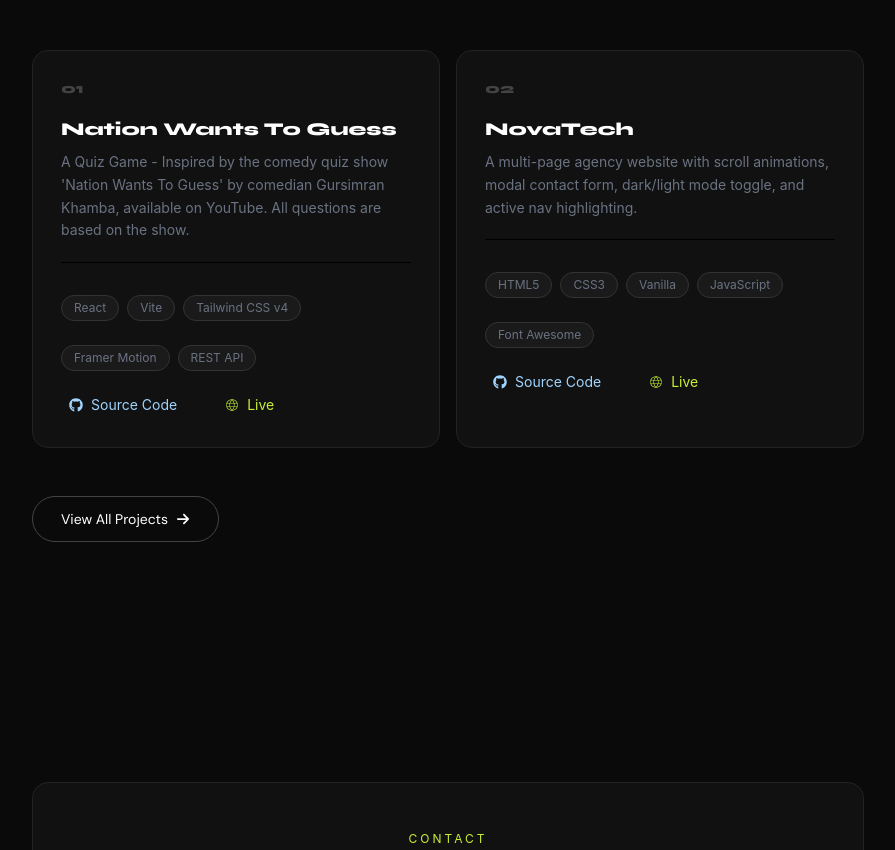
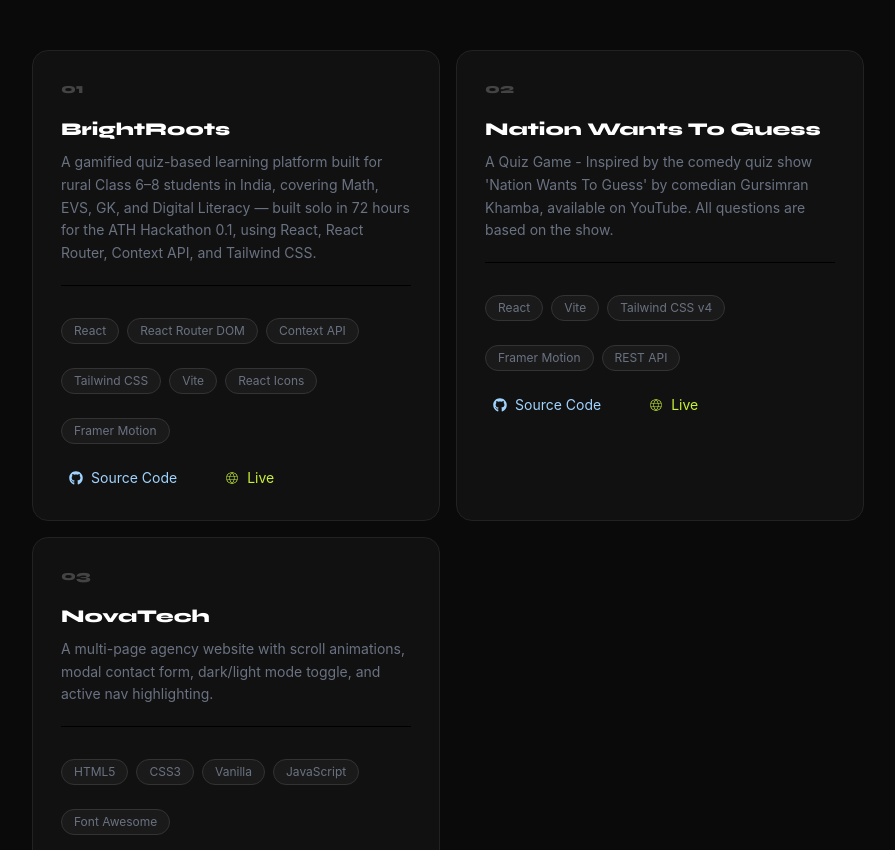
Before and after one commit to sadiksaifi9958/nova-folio, a React (Vite) app: page / in a window 1280 px wide. Shown: the part 2300-3150 px from the top of the page, without its empty margins (192-1087 px from the left). Built offline with nearby package versions, Linux system fonts and the light colour scheme.

Commit message:
Add 'BrightRoots' project details and renumber projects
Added detailed project information for 'BrightRoots' and updated project numbering.

```diff
--- a/src/constants/ProjectsData.js
+++ b/src/constants/ProjectsData.js
@@ -1,6 +1,19 @@
 const projectsData = [
   {
     number: 1,
+    title: "BrightRoots",
+    desc: "A gamified quiz-based learning platform built for rural Class 6–8 students in India, covering Math, EVS, GK, and Digital Literacy — built solo in 72 hours for the ATH Hackathon 0.1, using React, React Router, Context API, and Tailwind CSS.",
+    tags: ["React", "React Router DOM", "Context API", "Tailwind CSS", "Vite", "React Icons", "Framer Motion"],
+    githubURL: "https://github.com/sadiksaifi9958/brightroots",
+    liveURL: "https://brightroots-learning.vercel.app/",
+    summary:
+      "BrightRoots is a gamified learning platform built to address a real-world problem: students in rural India often lack access to engaging, interactive digital education — most existing ed-tech platforms are too complex, too data-heavy, or simply not designed with low-end devices and rural learners in mind. BrightRoots tackles this by turning core academic learning into a lightweight, motivating quiz experience for Class 6–8 students \n" +
+      "The platform covers four subjects — Math, Environmental Science (EVS), General Knowledge, and Digital Literacy — each with 10 questions, instant post-answer explanations, and a saffron/teal color theme chosen for warmth and readability. Every question runs on a 30-second timer with a visual countdown, and answer options are randomized on each attempt to prevent rote memorization. \n" +
+      "What sets BrightRoots apart is its gamification layer: students earn XP (score × 10) after every quiz, unlock achievement badges (First Star, On Fire, Champion, Genius) based on performance, and track subject-wise progress. All state — selected subject, score, XP, and answers — is managed through React Context API, avoiding prop drilling across the Home → Subjects → Quiz → Result flow handled by React Router with dynamic routes like /quiz/:subject.\n" +
+      "The app was fully responsive from the start using Tailwind breakpoints, with Framer Motion animations layered in after submission. Built and shipped solo in 72 hours under hackathon time pressure.",
+  },
+  {
+    number: 2,
     title: "Nation Wants To Guess",
     desc: "A Quiz Game - Inspired by the comedy quiz show 'Nation Wants To Guess' by comedian Gursimran Khamba, available on YouTube. All questions are based on the show.",
     tags: ["React", "Vite", "Tailwind CSS v4", "Framer Motion", "REST API"],
@@ -12,7 +25,7 @@ const projectsData = [
       "On the technical side, the project demonstrates several key frontend skills: consuming a live REST API using fetch, managing multi-layered state across components with React hooks (useState, useEffect), implementing a countdown timer with setInterval, and handling error states gracefully with a retry option. The app is fully responsive across all screen sizes and was deployed to Vercel with a CI/CD pipeline configured via GitHub Actions, automating the build and deployment workflow on every push to main.",
   },
   {
-    number: 2,
+    number: 3,
     title: "NovaTech",
     desc: "A multi-page agency website with scroll animations, modal contact form, dark/light mode toggle, and active nav highlighting.",
     tags: ["HTML5", "CSS3", "Vanilla", "JavaScript", "Font Awesome"],
```
